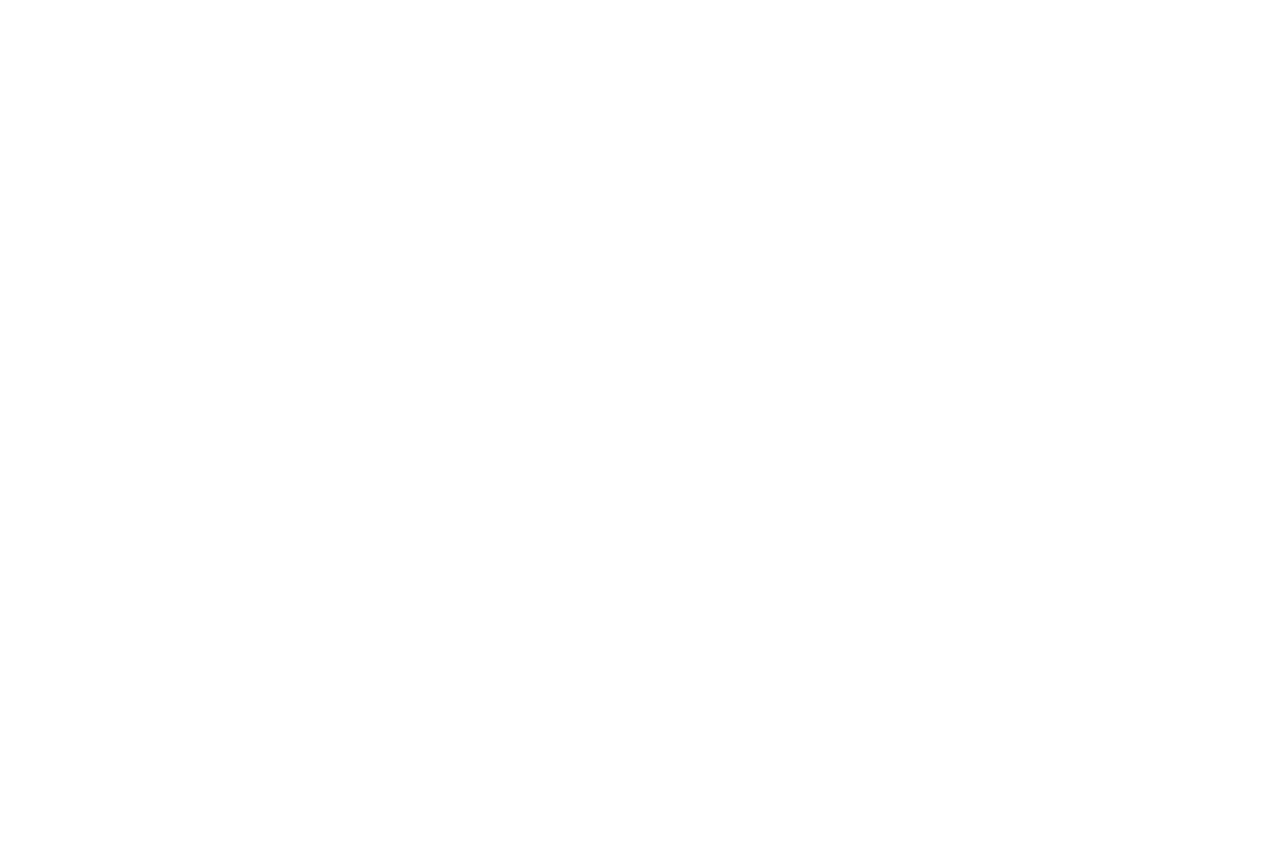
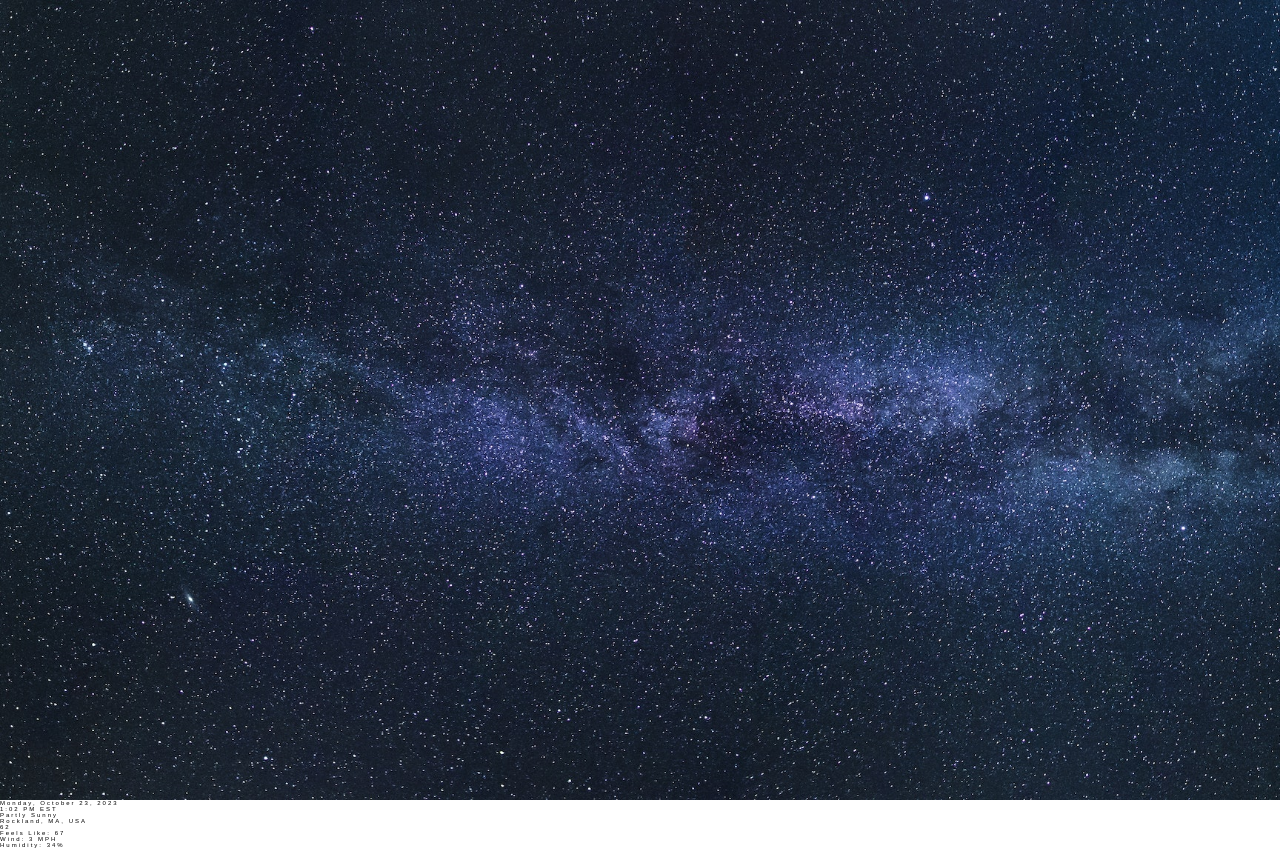
Before and after one commit to teapardee/odin-weather, a website built with webpack: page dist/index.html in a window 1280 px wide. Before the commit the page ends 800 px from the top, so only its background shows below. Built offline with Linux system fonts and the light colour scheme.

Commit message:
Add Basic HTML Structure

```diff
--- a/src/index.js
+++ b/src/index.js
@@ -0,0 +1 @@
+import './style.css';
--- a/src/style.css
+++ b/src/style.css
@@ -0,0 +1,20 @@
+* {
+  margin: 0px;
+  padding: 0px;
+  box-sizing: border-box;
+  font-size: 62.5%;
+  font-family: 'Montserrat', sans-serif;
+  letter-spacing: 2px;
+  --primary-color: black;
+}
+button,
+h2,
+li {
+  all: unset;
+}
+
+#background {
+  height: 100vh;
+  background-image: url(../dist/assets/stars.jpg);
+  background-size: cover;
+}
```
Also changed, not shown: dist/a2354d782b6a455d3bbf.jpg (added), dist/assets/stars.jpg (added), dist/index.html, dist/main.js.
